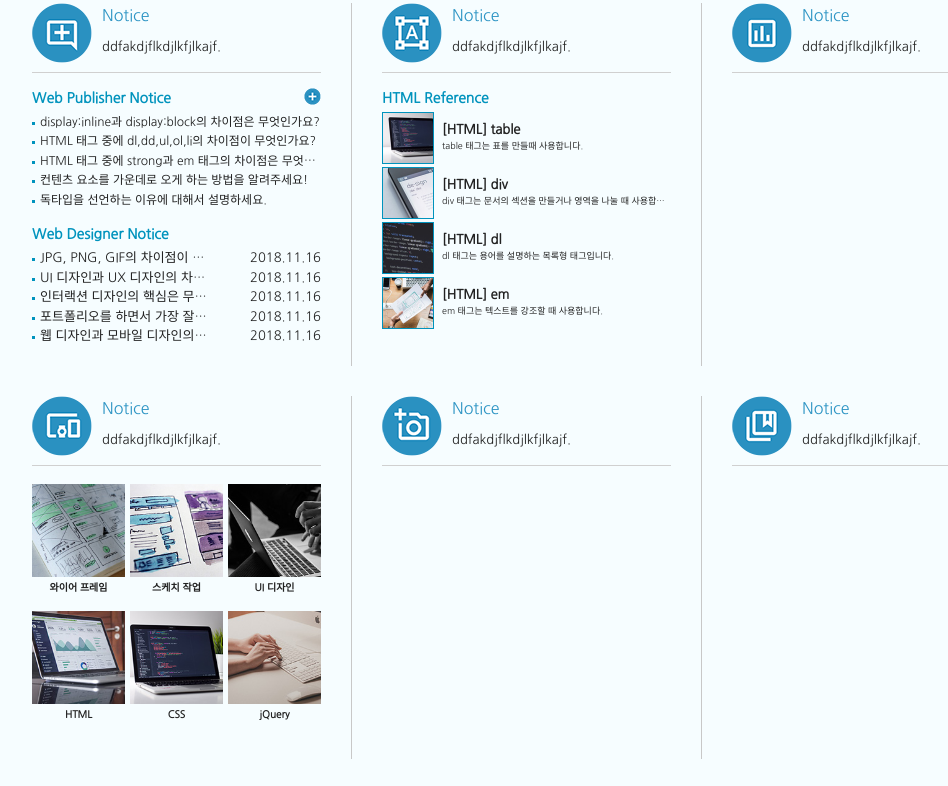
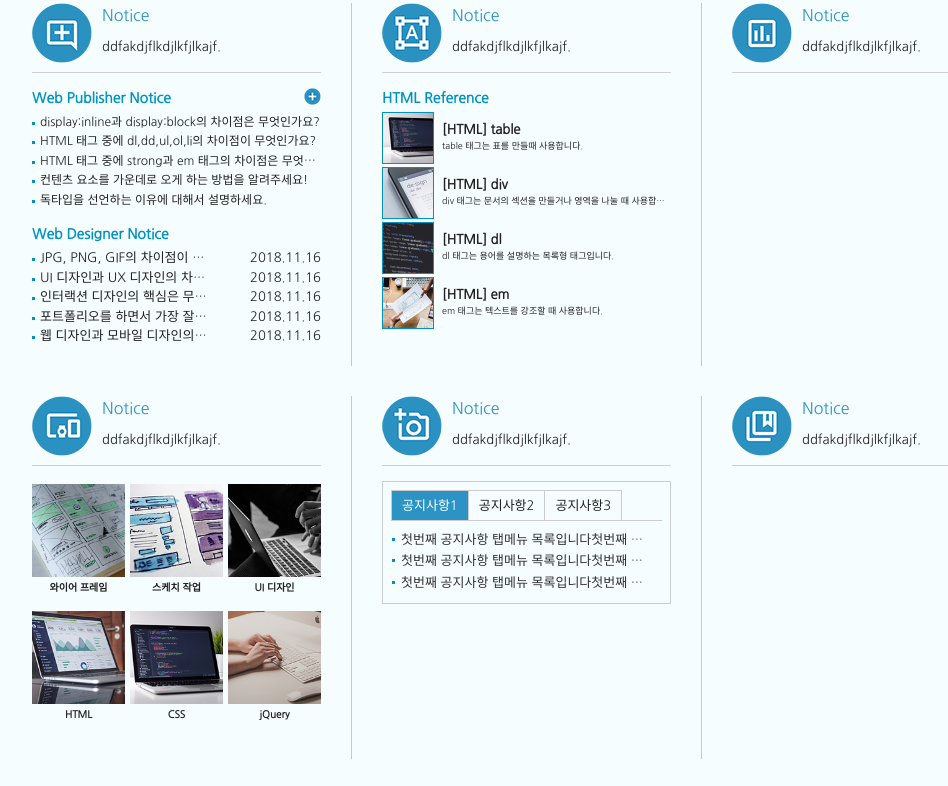
Before and after one commit to devnow8/web-standard, a plain HTML site: page index.html in a window 1280 px wide. Shown: the part 802-1588 px from the top of the page, without its empty margins (113-1061 px from the left). Drawn offline with Linux system fonts and the light colour scheme; a web font is replaced by a local one.

Commit message:
tab_menu

```diff
--- a/css/style.css
+++ b/css/style.css
@@ -374,3 +374,15 @@
     visibility: visible;
 }
 .notice_hover2 li a strong {display: inline-block; font-size: 10px; padding-top: 3px;}
+
+/*탭 메뉴 */
+.tab_menu {position: relative; border: 1px solid #ccc; padding: 8px; height: 105px;}
+.tab_menu ul {overflow: hidden; border-bottom: 1px solid #ccc;}
+.tab_menu ul li {float: left; border: 1px solid #ccc; margin-right: -1px; margin-bottom: -1px;}
+.tab_menu ul li a {padding: 5px 10px; display: block;}
+.tab_menu ul li ul {position: absolute; left: 0; top: 0; top: 48px; width: 270px; border: 0;}
+.tab_menu ul li ul li{float: none; border: 0; background: url(../img/dot.gif) no-repeat 9px 8px; padding-left: 18px;}
+.tab_menu ul li ul li a {overflow: hidden; text-overflow: ellipsis; white-space: nowrap; width: 100%; padding: 0 0 3px 0;}
+.tab_menu ul li.active {background: #2c94c4; }
+.tab_menu ul li.active a {color: #fff;}
+.tab_menu ul li.active ul li a {color: #333;}
--- a/index.html
+++ b/index.html
@@ -270,7 +270,35 @@
 				        <div class="column col5">
 				            <h3><span class="ico_img ir_pm">아이콘</span><span class="ico_tit">Notice</span></h3>
 				            <p class="ico_desc">ddfakdjflkdjlkfjlkajf.</p>
-				        </div><!-- //col5-->
+				            <!-- 탭 메뉴 -->
+				            <div class="tab_menu">
+				                <h4 class="ir_su">탭 메뉴</h4>
+				                <ul>
+				                    <li class="active"><a href="#">공지사항1</a>
+                                        <ul>
+                                            <li><a href="#">첫번째 공지사항 탭메뉴 목록입니다첫번째 공지사항 탭메뉴 목록입니다</a></li>
+                                            <li><a href="#">첫번째 공지사항 탭메뉴 목록입니다첫번째 공지사항 탭메뉴 목록입니다</a></li>
+                                            <li><a href="#">첫번째 공지사항 탭메뉴 목록입니다첫번째 공지사항 탭메뉴 목록입니다</a></li>
+                                        </ul>
+				                    </li>
+				                    <li><a href="#">공지사항2</a>
+				                        <ul style="display: none;">
+                                            <li><a href="#">두번째 공지사항 탭메뉴 목록입니다</a></li>
+                                            <li><a href="#">두번째 공지사항 탭메뉴 목록입니다</a></li>
+                                            <li><a href="#">두번째 공지사항 탭메뉴 목록입니다</a></li>
+				                        </ul>
+				                    </li>
+				                    <li><a href="#">공지사항3</a>
+				                        <ul style="display: none;">
+                                            <li><a href="#">세번째 공지사항 탭메뉴 목록입니다</a></li>
+                                            <li><a href="#">세번째 공지사항 탭메뉴 목록입니다</a></li>
+                                            <li><a href="#">세번째 공지사항 탭메뉴 목록입니다</a></li>
+				                        </ul>
+				                    </li>
+				                </ul>
+				            </div>
+				            <!-- //탭 메뉴 -->
+				        </div><!-- //col5 -->
 				        <div class="column col6">
 				            <h3><span class="ico_img ir_pm">아이콘</span><span class="ico_tit">Notice</span></h3>
 				            <p class="ico_desc">ddfakdjflkdjlkfjlkajf.</p>
```
